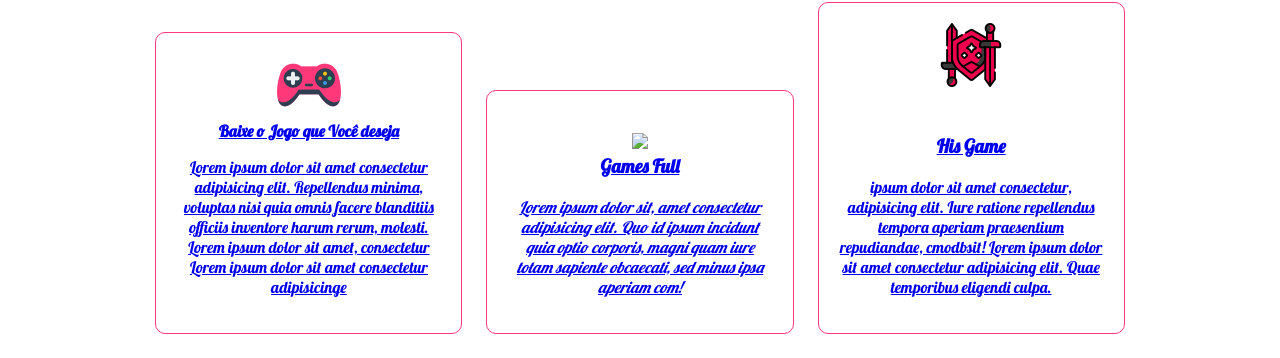
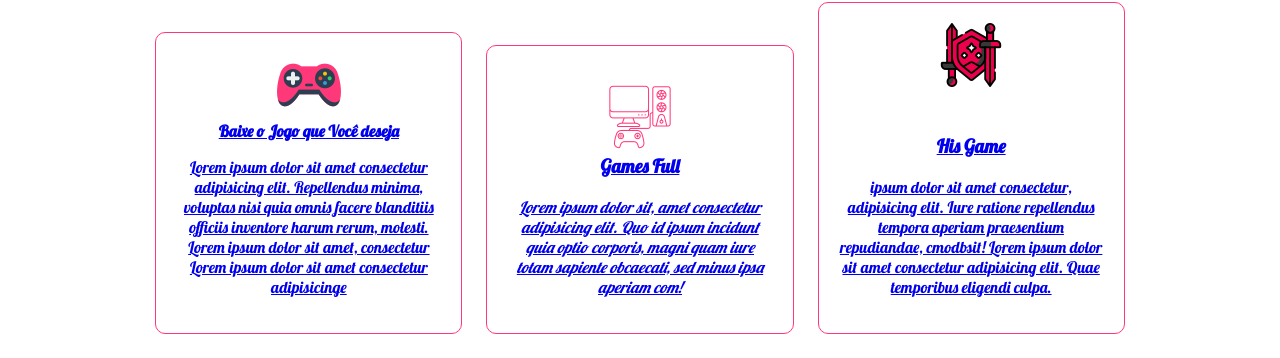
Before and after one commit to sudeisse841199-ctrl/pages, a plain HTML site: page index.html in a window 1280 px wide. Shown: the part 739-1097 px from the top of the page. Drawn offline with Linux system fonts and the light colour scheme; files that its build step writes are made by us from their sources; a script that the page names is missing; files whose address does not match are found by name.

Commit message:
Update index.html

```diff
--- a/index.html
+++ b/index.html
@@ -71,7 +71,7 @@
             </div>
 
             <div class="cartao">
-              <a href="https://gamepcfull.com/"><h3> <img src="img/gaming-pc.png"> <br>Games Full</h3>
+              <a href="https://gamepcfull.com/"><h3> <img src="pages/gaming-pc.png"> <br>Games Full</h3>
                 <p><i>Lorem ipsum dolor sit, amet consectetur adipisicing elit. Quo id ipsum incidunt quia optio corporis, magni quam iure totam sapiente obcaecati, sed minus ipsa aperiam com!</i></p></a>
             </div>
 
```
